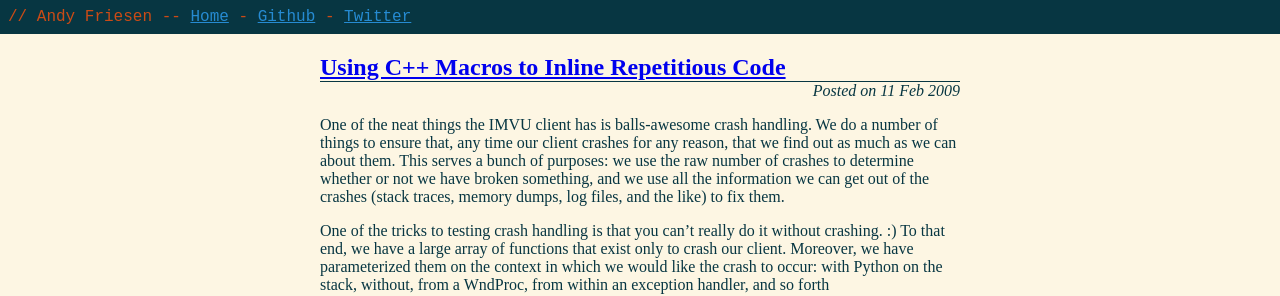
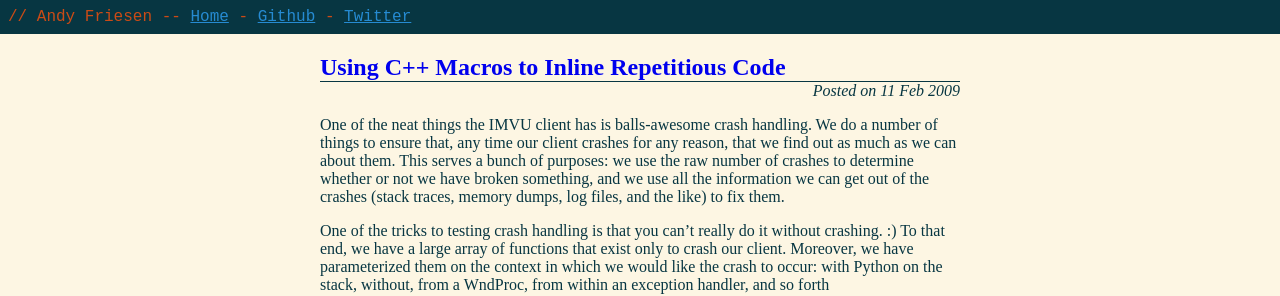
Before and after one commit to andyfriesen/andyfriesen.github.io, a Jekyll site: the page built from _posts/2009-02-11-macros.md, in a window 1280 px wide. Shown: the top 296 px of the page. Built offline with Jekyll 4.4.1, drawn with Linux system fonts in a browser that asks for light colours; Markdown is read by kramdown in place of the engine named in the settings.

Commit message:
More tweaks.

```diff
--- a/_layouts/post.html
+++ b/_layouts/post.html
@@ -10,7 +10,7 @@
         <article>
             <h1><a href="{{page.url}}">{{page.title}}</a></h1>
             <div class="info">{{ page.date | date_to_string }}</div>
-            {{content}}
+            {{ content | markdownify }}
         </article>
         {% include footer.html %}
     </body>
--- a/css/style.css
+++ b/css/style.css
@@ -72,6 +72,10 @@
     margin-bottom: 0;
 }
 
+article h1 a {
+    text-decoration: none;
+}
+
 article div.info:before {
     content: "Posted on ";
 }
--- a/index.html
+++ b/index.html
@@ -13,7 +13,7 @@
         <article>
             <h1><a href="{{post.url}}">{{post.title}}</a></h1>
             <div class="info">{{ post.date | date_to_string }}</div>
-            <p>{{ post.content }}</p>
+            <p>{{ post.content | markdownify }}</p>
         </article>
         {% endfor %}
         {% include footer.html %}
```
